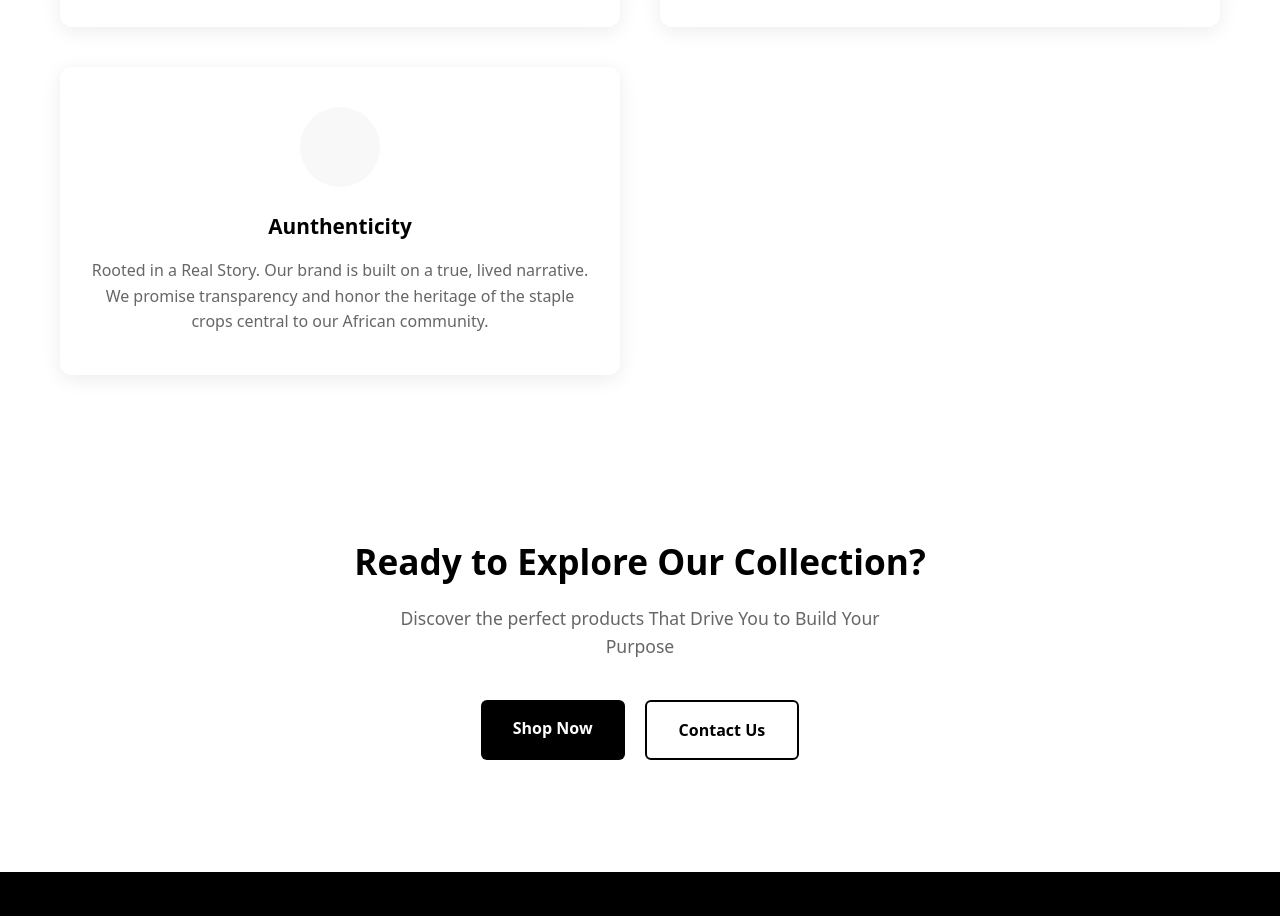
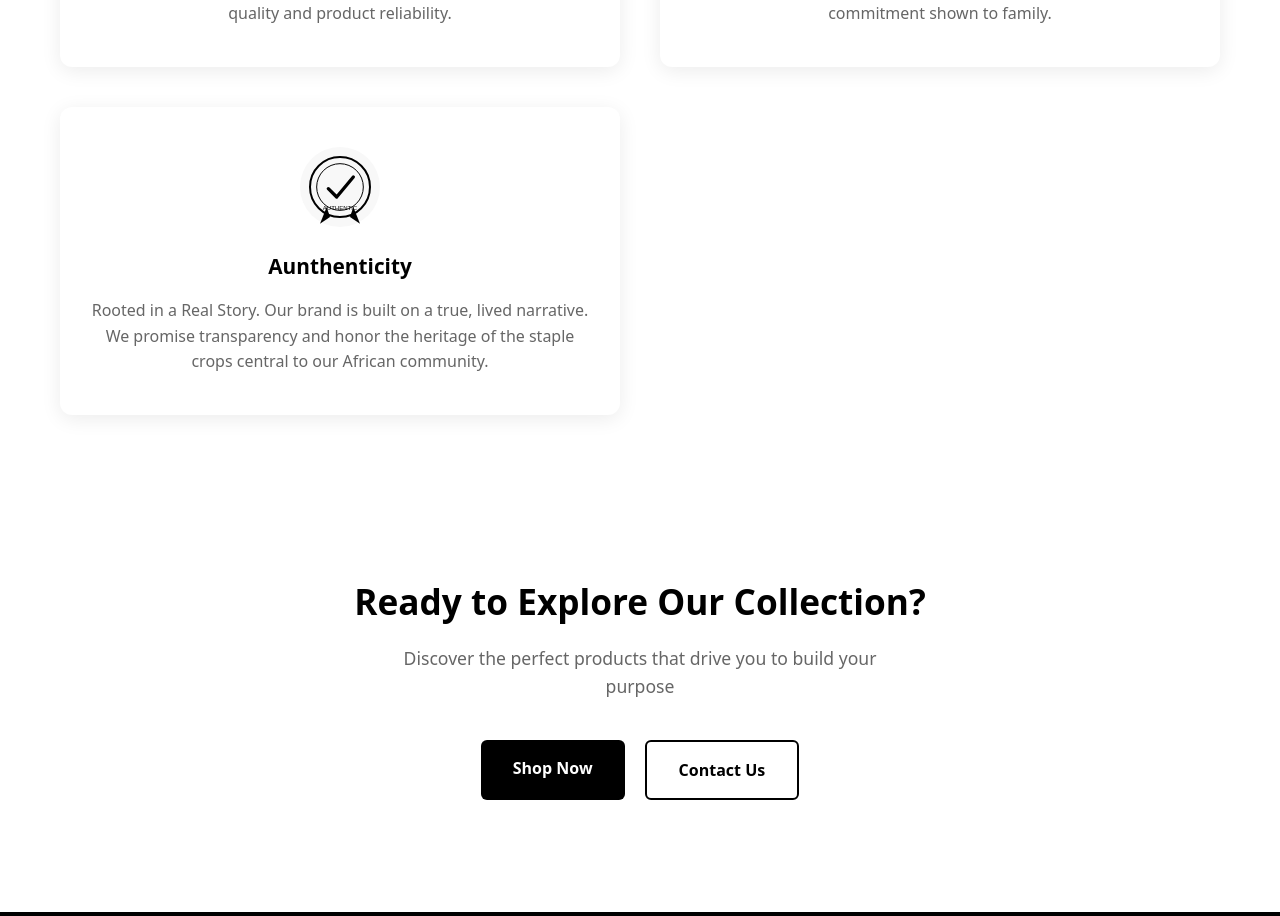
Before and after one commit to 0V13TA/odibo-hannah, a SvelteKit app: page /about-us in a window 1280 px wide. Shown: the part 1880-2796 px from the top of the page. Built offline with nearby package versions, Linux system fonts and the light colour scheme.

Commit message:
Removed the carousel prev and next btn and also the carousel indicators.

```diff
--- a/src/lib/components/navbar.svelte
+++ b/src/lib/components/navbar.svelte
@@ -52,11 +52,10 @@
 			<li>
 				<a onclick={closeMenu} href="/contact-us">Contact Us</a>
 			</li>
-			<li><button onclick={closeMenu}>Close</button></li>
 		</ul>
 		<div class="backdrop" onclick={closeMenu} onkeydown={handleKeyDown} role="none"></div>
 	</div>
-	<img src="/logos/png/COLOR.png" alt="Sites Logo" width="100" />
+	<a href="/"> <img src="/logos/png/COLOR.png" alt="Sites Logo" width="100" /> </a>
 	<button id="shopping" onclick={openCart}>
 		<img src="/shopping.svg" alt="Wishlist" height="20" width="20" />
 		{#if $cart.itemCount > 0}
@@ -97,15 +96,6 @@
 		user-select: none;
 		pointer-events: none;
 		transition: left 0.5s ease-in-out;
-	}
-
-	#menu ul li button {
-		width: 100%;
-		height: 100%;
-		padding: 20px 10px;
-		display: inline-block;
-		text-transform: uppercase;
-		text-align: left;
 	}
 
 	#menu ul * {
--- a/src/lib/components/product.svelte
+++ b/src/lib/components/product.svelte
@@ -24,7 +24,7 @@
 </script>
 
 <div class="cont">
-	<h1>Cereal</h1>
+	<h1>Our Quality Products</h1>
 	<div class="products-grid">
 		{#each products as product (product.name)}
 			<div class="product-card">
--- a/src/lib/products.json
+++ b/src/lib/products.json
@@ -1,8 +1,8 @@
 [
   {
-    "image": "https://placehold.co/400x400/065F46/FFFFFF?text=Corn+Flakes",
+    "image": "/cornflakes/add to cart  image 250 x 250 px.png",
     "name": "Odibo Hannah Cornflakes",
-    "category": "food",
+    "category": "Cereal",
     "price": 4599
   }
 ]
--- a/src/routes/about-us/+page.svelte
+++ b/src/routes/about-us/+page.svelte
@@ -27,7 +27,7 @@
 				'Family First. The selfless motivation that built our brand. We treat our customers and partners with the same care and ethical commitment shown to family.'
 		},
 		{
-			icon: 'authentic',
+			icon: 'authenticity',
 			title: 'Aunthenticity',
 			description:
 				'Rooted in a Real Story. Our brand is built on a true, lived narrative. We promise transparency and honor the heritage of the staple crops central to our African community.'
@@ -65,6 +65,7 @@
 			<div class="mission-grid">
 				<div class="mission-content">
 					<h2>Our Brand Story</h2>
+					<p>Our brand is built on a simple, yet powerful foundation: the life of Odibo Hannah.</p>
 					<p>
 						Our story begins with her humble corn farm, where she planted basic varieties just to
 						sustain her eight children. That farm was the first lesson in provision and sacrifice.
@@ -148,6 +149,49 @@
 										stroke-width="2"
 									/>
 								</svg>
+							{:else if value.icon === 'authenticity'}
+								<svg
+									viewBox="0 0 240 240"
+									xmlns="http://www.w3.org/2000/svg"
+									aria-labelledby="title desc"
+									role="img"
+								>
+									<title id="title">Authenticity Symbol</title>
+									<desc id="desc"
+										>A minimal black and white badge with a checkmark symbolizing authenticity or
+										verification.</desc
+									>
+
+									<!-- outer circle -->
+									<circle cx="120" cy="120" r="90" fill="none" stroke="black" stroke-width="6" />
+
+									<!-- inner circle -->
+									<circle cx="120" cy="120" r="70" fill="none" stroke="black" stroke-width="3" />
+
+									<!-- ribbon tails -->
+									<path d="M80 180 L60 230 L90 210 L80 180 Z" fill="black" />
+									<path d="M160 180 L180 230 L150 210 L160 180 Z" fill="black" />
+
+									<!-- checkmark -->
+									<path
+										d="M85 125 L110 150 L160 90"
+										fill="none"
+										stroke="black"
+										stroke-width="10"
+										stroke-linecap="round"
+										stroke-linejoin="round"
+									/>
+
+									<!-- optional text (you can remove if you want only symbol) -->
+									<text
+										x="120"
+										y="190"
+										text-anchor="middle"
+										font-family="sans-serif"
+										font-size="18"
+										fill="black">AUTHENTIC</text
+									>
+								</svg>
 							{/if}
 						</div>
 						<h3 class="value-title">{value.title}</h3>
@@ -163,7 +207,7 @@
 		<div class="container">
 			<div class="cta-content">
 				<h2>Ready to Explore Our Collection?</h2>
-				<p>Discover the perfect products That Drive You to Build Your Purpose</p>
+				<p>Discover the perfect products that drive you to build your purpose</p>
 				<div class="cta-buttons">
 					<a href="/shop" class="btn btn-primary">Shop Now</a>
 					<a href="/contact-us" class="btn btn-secondary">Contact Us</a>
@@ -263,53 +307,6 @@
 
 	.mission-content p:last-child {
 		margin-bottom: 0;
-	}
-
-	.mission-image {
-		border-radius: 12px;
-		overflow: hidden;
-		box-shadow: 0 20px 40px rgba(0, 0, 0, 0.1);
-	}
-
-	.image-placeholder {
-		width: 100%;
-		height: 400px;
-		background: linear-gradient(135deg, #f0f0f0, #e0e0e0);
-		display: flex;
-		align-items: center;
-		justify-content: center;
-		color: #999;
-		font-size: 0.9rem;
-	}
-
-	/* Stats Section */
-	.stats-section {
-		background: #f8f8f8;
-		padding: 60px 0;
-	}
-
-	.stats-grid {
-		display: grid;
-		grid-template-columns: repeat(4, 1fr);
-		gap: 40px;
-		text-align: center;
-	}
-
-	.stat-item {
-		padding: 20px;
-	}
-
-	.stat-number {
-		font-size: 2.5rem;
-		font-weight: 700;
-		color: #000;
-		margin-bottom: 8px;
-	}
-
-	.stat-label {
-		color: #666;
-		font-size: 1rem;
-		font-weight: 500;
 	}
 
 	/* Section Header */
--- a/src/routes/contact-us/+page.svelte
+++ b/src/routes/contact-us/+page.svelte
@@ -7,7 +7,6 @@
 	let name = '';
 	let email = '';
 	let phone = '';
-	let company = '';
 	let message = '';
 
 	// Form validation
@@ -68,7 +67,6 @@
 			name = '';
 			email = '';
 			phone = '';
-			company = '';
 			message = '';
 
 			formSubmitted = true;
@@ -294,17 +292,6 @@
 								<span class="error-message">{errors.phone}</span>
 							{/if}
 						</div>
-
-						<div class="form-group">
-							<label for="company" class="form-label">Company</label>
-							<input
-								id="company"
-								name="company"
-								type="text"
-								class="form-input"
-								bind:value={company}
-							/>
-						</div>
 					</div>
 
 					<div class="form-group">
@@ -445,7 +432,7 @@
 
 	.contact-method {
 		display: flex;
-		align-items: flex-start;
+		align-items: center;
 		gap: 16px;
 		margin-bottom: 30px;
 	}
--- a/src/routes/shop/+page.svelte
+++ b/src/routes/shop/+page.svelte
@@ -42,7 +42,7 @@
 
 	const categories: Category[] = [
 		{ id: 'all', label: 'All Products', value: products },
-		{ id: 'food', label: 'Food', value: products.filter((p) => p.category === 'food') },
+		{ id: 'food', label: 'Food', value: products.filter((p) => p.category === 'food') }
 	];
 
 	// Filter products by category
@@ -138,6 +138,7 @@
 
 					<div class="product-info">
 						<h3 class="product-name">{product.name}</h3>
+						<p class="category">{product.category}</p>
 						<p class="product-price">₦{product.price.toLocaleString()}</p>
 					</div>
 				</article>
@@ -364,6 +365,11 @@
 		transform: scale(1.05);
 	}
 
+	p.category {
+		color: #a3a3a3;
+		text-transform: capitalize;
+	}
+
 	.add-to-cart-btn {
 		position: absolute;
 		bottom: 20px;
```
